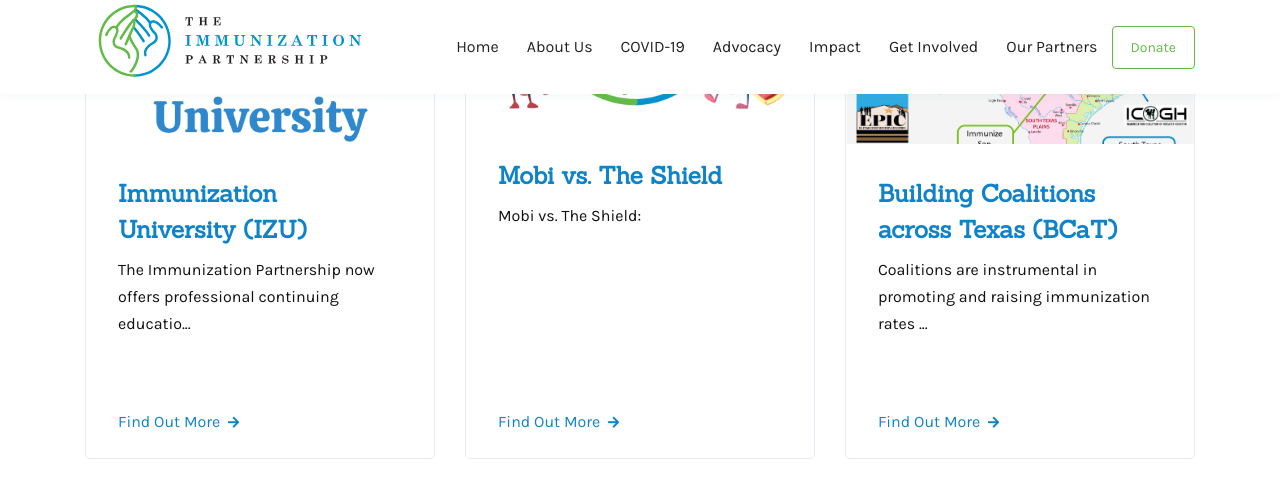
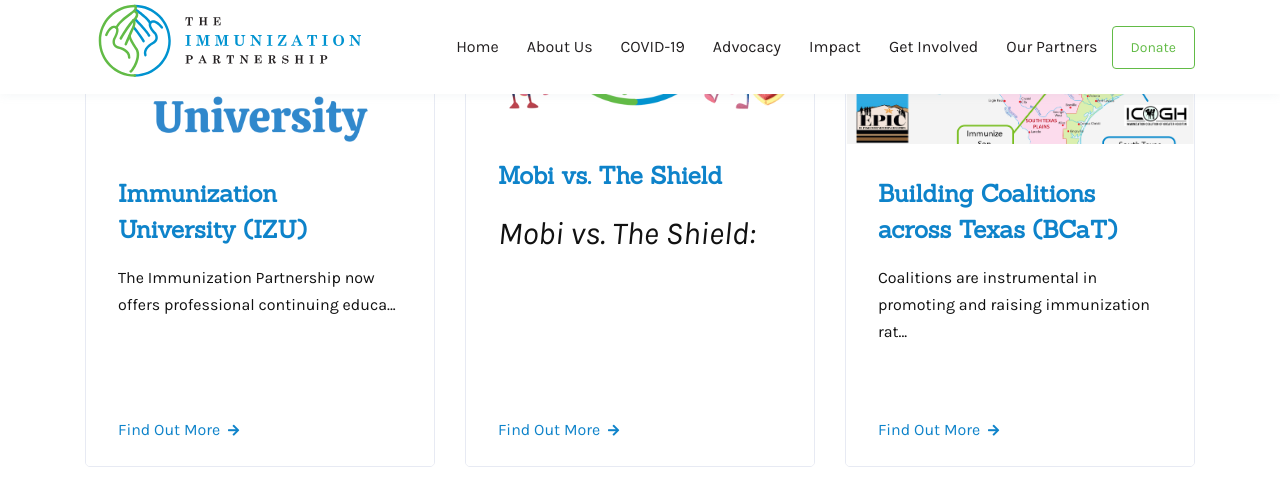
Before and after one commit to aitshuber/immunizecc, a Jekyll site: the page built from impact.html, in a window 1280 px wide and 900 px high, scrolled down 980 px, cut to the strip 0-488 px from the top of the window. Built offline with Jekyll 4.4.1, drawn with Linux system fonts in a browser that asks for light colours; some web fonts are replaced; comment, search, counter and statistics services are not loaded.

Commit message:
Updated 'impact.html' via CloudCannon

```diff
--- a/impact.html
+++ b/impact.html
@@ -32,7 +32,7 @@
 
                         <div class="card-body p-5">
                            <a href="{{ post.url | absolute_url }}"><h4 class="font-weight-semi-bold immunizetitle text-primary">{{ post.title }}</h4></a>
-                            <p>{{ post.excerpt | strip_html | truncate: 75 }} </p>
+                            <p>{{ post.excerpt | truncate: 75 }} </p>
                         </div>
                         <div class="card-footer border-0 py-4 px-5">
                                 <a href="{{ post.url | absolute_url }}" class="text-primary">Find Out
```
